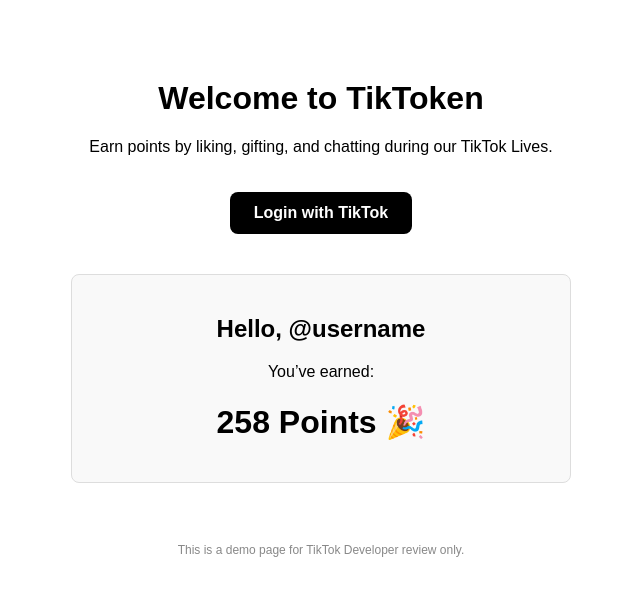
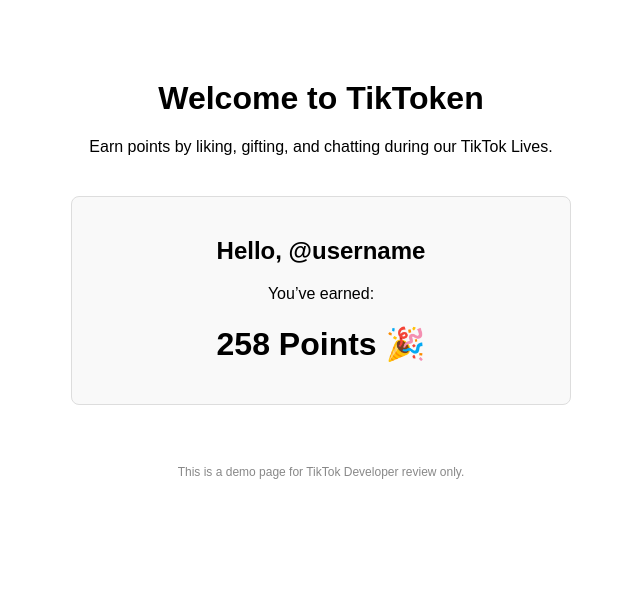
Before and after one commit to digital-farms/ParticleAI, a website: page docs/PointsDashboard.html in a window 1280 px wide. Both pictures are taken after a click on the link "Login with TikTok". Shown: the whole page, without its empty margins (319-959 px from the left). Drawn offline with Linux system fonts and the light colour scheme.

Commit message:
Update PointsDashboard.html

```diff
--- a/docs/PointsDashboard.html
+++ b/docs/PointsDashboard.html
@@ -19,6 +19,7 @@
       text-decoration: none;
       border-radius: 8px;
       margin-top: 20px;
+      cursor: pointer;
     }
     .fake-user {
       margin-top: 40px;
@@ -26,6 +27,7 @@
       border: 1px solid #ddd;
       border-radius: 8px;
       background-color: #f9f9f9;
+      display: none;
     }
   </style>
 </head>
@@ -34,11 +36,11 @@
   <h1>Welcome to TikToken</h1>
   <p>Earn points by liking, gifting, and chatting during our TikTok Lives.</p>
 
-  <!-- Заглушка кнопки авторизации -->
-  <a class="login-btn" href="#">Login with TikTok</a>
+  <!-- Кнопка логина -->
+  <a class="login-btn" id="loginButton">Login with TikTok</a>
 
-  <!-- Фейковый блок — как будто пользователь уже авторизовался -->
-  <div class="fake-user">
+  <!-- Блок, который появляется после "логина" -->
+  <div class="fake-user" id="userBlock">
     <h2>Hello, @username</h2>
     <p>You’ve earned:</p>
     <h1>258 Points 🎉</h1>
@@ -48,5 +50,13 @@
     This is a demo page for TikTok Developer review only.
   </p>
 
+  <script>
+    // При клике на кнопку — показать блок, скрыть кнопку
+    document.getElementById("loginButton").addEventListener("click", function () {
+      document.getElementById("loginButton").style.display = "none";
+      document.getElementById("userBlock").style.display = "block";
+    });
+  </script>
+
 </body>
 </html>
```
